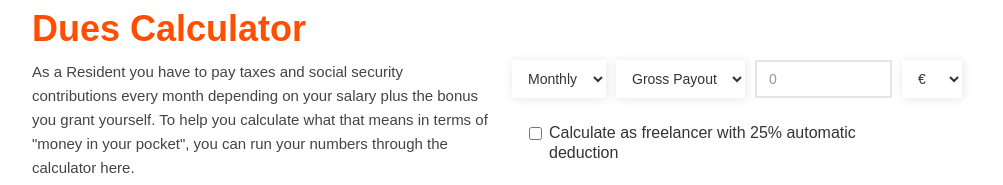
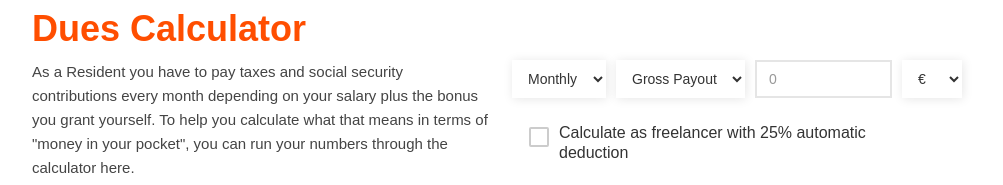
Before and after one commit to ralfw/cocompany.homepage, a plain HTML site: page bulgaria/plans/resident.html in a window 1280 px wide. Shown: the part 2640-2825 px from the top of the page, without its empty margins (138-1141 px from the left). Drawn offline with nearby package versions, Linux system fonts and the light colour scheme; a script that the page names is missing.

Commit message:
Fix Label ID

```diff
--- a/bulgaria/plans/resident.html
+++ b/bulgaria/plans/resident.html
@@ -1,5 +1,5 @@
 <!DOCTYPE html><!--  This site was created in Webflow. http://www.webflow.com  -->
-<!--  Last Published: Tue Jul 20 2021 15:10:42 GMT+0000 (Coordinated Universal Time)  -->
+<!--  Last Published: Tue Jul 20 2021 15:17:09 GMT+0000 (Coordinated Universal Time)  -->
 <html data-wf-page="607d28fab7adcec3d614e83d" data-wf-site="607d28fab7adce44a114e829">
 <head>
   <meta charset="utf-8">
@@ -249,7 +249,9 @@
                     </select>
                   </div>
                 </div>
-                <div class="calculator_row"><label id="isFreelancer" class="w-checkbox calculator_checkbox"><input type="checkbox" id="checkbox" name="checkbox" data-name="Checkbox" class="w-checkbox-input"><span class="w-form-label">Calculate as freelancer with 25% automatic deduction</span></label></div>
+                <div class="calculator_row"><label class="w-checkbox calculator_checkbox">
+                    <div class="w-checkbox-input w-checkbox-input--inputType-custom checkbox"></div><input type="checkbox" id="isFreelancer" name="checkbox" data-name="Checkbox" style="opacity:0;position:absolute;z-index:-1"><span class="checkbox_label w-form-label">Calculate as freelancer with 25% automatic deduction</span>
+                  </label></div>
                 <div class="calculator_row">
                   <div class="calculator_labelcol">
                     <div>Gross Payout</div>
--- a/css/cocompany.webflow.css
+++ b/css/cocompany.webflow.css
@@ -2304,6 +2304,10 @@ ul {
   padding-left: 37px;
 }
 
+.checkbox_label {
+  padding-left: 10px;
+}
+
 @media screen and (max-width: 991px) {
   .plan_section.plan_section-large {
     min-height: 362px;
```
Also changed, not shown: bulgaria/contact.html (+1 -1 lines), bulgaria/faq.html (+1 -1 lines), bulgaria/plans/company.html (+1 -1 lines), bulgaria/plans/freelancer.html (+1 -1 lines), bulgaria/plans/tourist.html (+4 -2 lines), bulgaria/pricing.html (+1 -1 lines), bulgaria/resources/tax-calculator.html (+4 -2 lines), bulgaria/sign-up.html (+1 -1 lines), bulgaria/start.html (+1 -1 lines), index.html (+1 -1 lines), search.html (+1 -1 lines).
